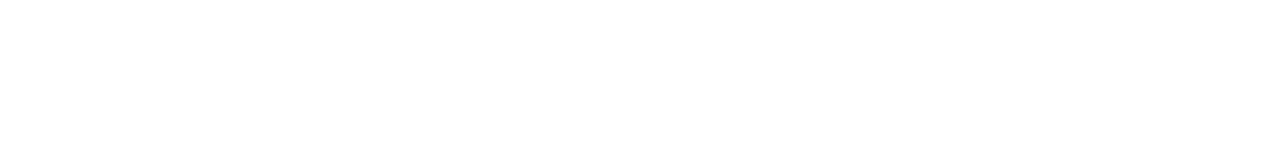
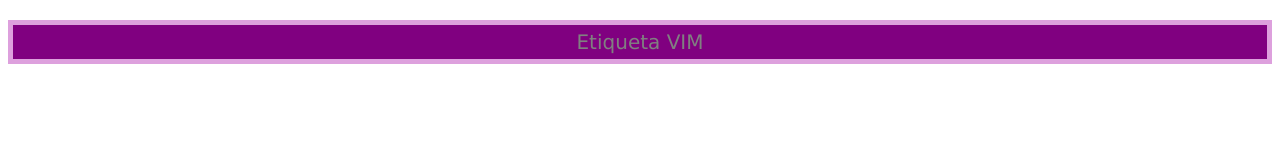
Before and after one commit to mcastorena0316/claseGitHub, a plain HTML site: page index.html in a window 1280 px wide. Drawn offline with Linux system fonts and the light colour scheme.

Commit message:
agregue style para darle formato a p

```diff
--- a/index.html
+++ b/index.html
@@ -5,8 +5,11 @@
     <meta name="viewport" content="width=device-width, initial-scale=1.0">
     <meta http-equiv="X-UA-Compatible" content="ie=edge">
     <title>Stagging</title>
+    <link rel="stylesheet" href="style.css">
 </head>
 <body>
 
+    <p>Etiqueta VIM</p>
+
 </body>
 </html>
--- /dev/null
+++ b/style.css
@@ -0,0 +1,12 @@
+p {
+   color: gray;
+   background-color: purple;
+   font-size: 20px;
+   font-family: 'Lucida Sans', 'Lucida Sans Regular', 'Lucida Grande', 'Lucida Sans Unicode', Geneva, Verdana, sans-serif;
+   margin: center;
+   text-align: center;
+   border: 5px solid plum;
+   padding: 5px;
+
+
+}
```
